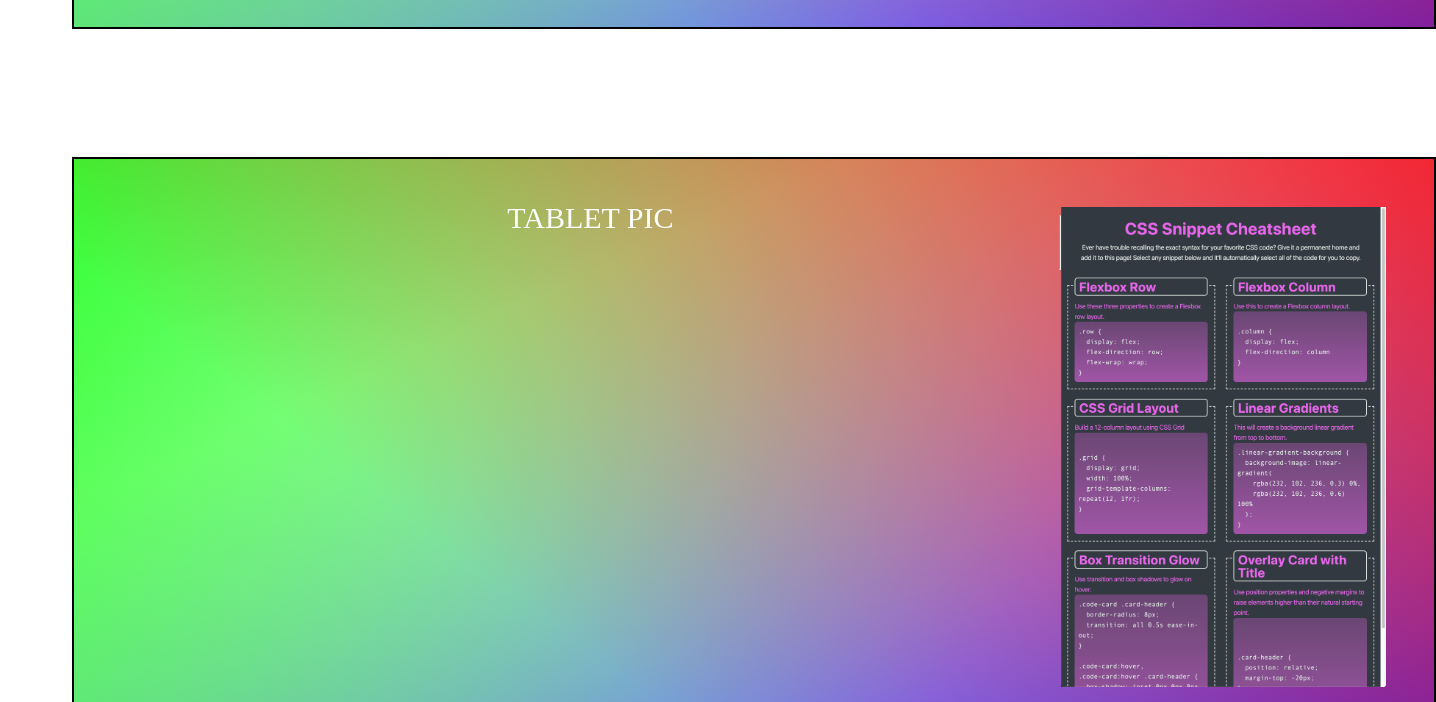
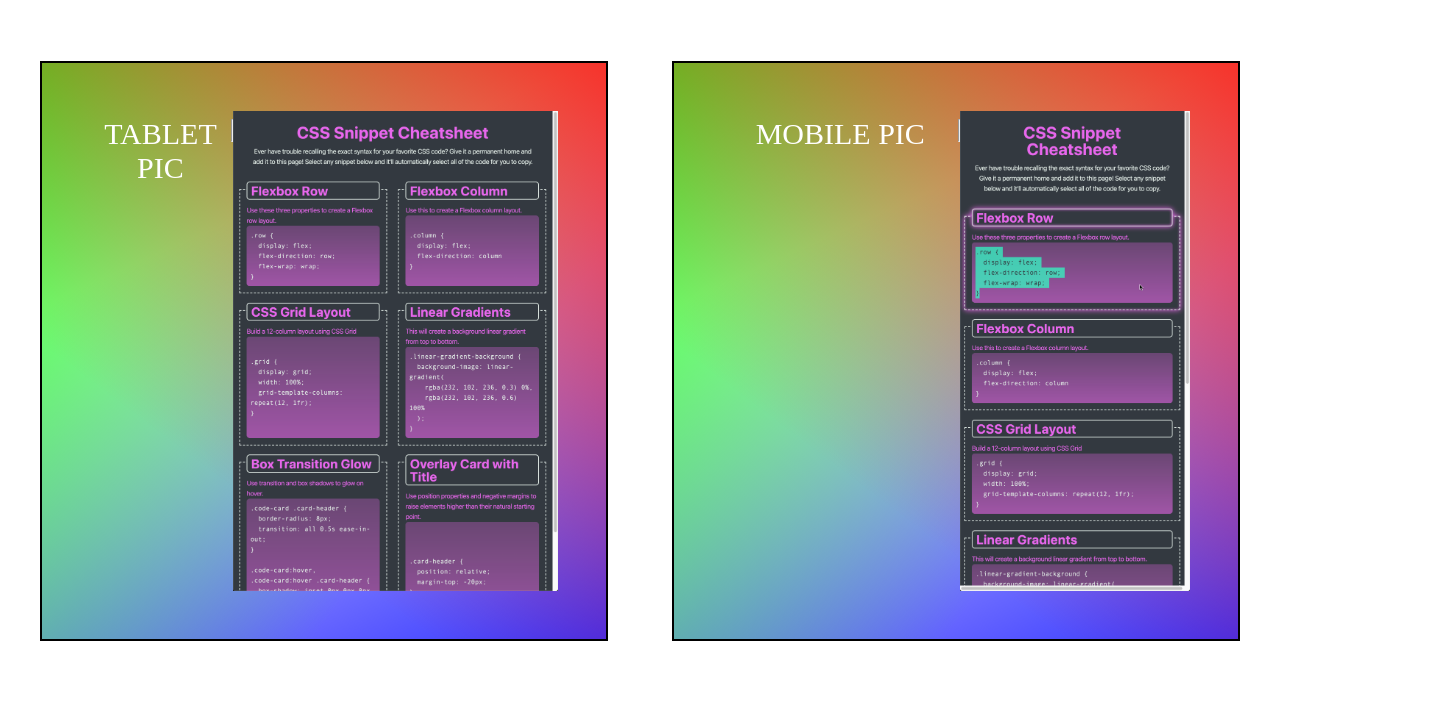
Before and after one commit to thefutureseer/mediaQueryMiniProject, a plain HTML site: page index.html in a window 1280 px wide. Shown: the part 623-1325 px from the top of the page, 1436 px wide, since content can reach past the window. Drawn offline with Linux system fonts and the light colour scheme.

Commit message:
add flexbod

```diff
--- a/css/style.css
+++ b/css/style.css
@@ -1,15 +1,32 @@
+/* html {
+  width: auto;
+} */
+
+
 body {
-  display: flex;
+  height: auto;
+  width: auto;
 }
 
-div {
+#container-grid {
+  width: fit-content;
+  display: flex;
+  flex-wrap: wrap;
+
+}
+
+.col {
+  flex: 1;
+}
+
+.card {
   height: auto;
   width: 100%;
   background: linear-gradient(217deg, rgba(255,0,0,.8), rgba(255,0,0,0) 70.71%),
-            linear-gradient(127deg, rgba(0,255,0,.8), rgba(0,255,0,0) 70.71%),
-            linear-gradient(336deg, rgba(0,0,255,.8), rgba(0,0,255,0) 70.71%);
+    linear-gradient(127deg, rgba(0,255,0,.8), rgba(0,255,0,0) 70.71%),
+    linear-gradient(336deg, rgba(0,0,255,.8), rgba(0,0,255,0) 70.71%);
   border: black solid 2px;
-  margin: 4em;
+  margin: 2em;
   padding: 3em;
   display:table;
   text-align: center;
@@ -19,12 +36,12 @@ div {
 p {
   height: 0;
   width: 100%;
-  margin: -6px;
+  margin: .2em;
   font-size: 30px;
 }
 
 hr {
-  height: 3.3em;
+  height: 1.3em;
   /* background-color: aqua; */
 }
 
@@ -37,33 +54,33 @@ img {
 
 
 @media (max-width:992px) {
-  .img-1 {
+  #img-1 {
     display: none;
   }
 }
 
 
 @media (min-width:992px) {
-  .img-2 {
+  #img-2 {
     display: none;
   }
 }
 
 @media (max-width:768px) {
-  .img-2 {
+  #img-2 {
     display: none;
   }
 }
 
 
 @media (min-width:768px) {
-  .img-3 {
+  #img-3 {
     display:none
   }
 }
 
 @media (min-width:1100px) {
-  .img-1, .img-2, .img-3 {
+  #img-1, #img-2, #img-3 {
     display: flex;
   }
   body {
--- a/index.html
+++ b/index.html
@@ -8,21 +8,38 @@
   <title>Document</title>
 </head>
 <body>
-  <div class="img-1">
+ <div id="container-grid">
+  <div id="img-1" class="col card">
     <p>DESKTOP PIC </p>
     <hr>
     <img src="images/01-app-desktop.png">
   </div>
-  <div class="img-2">
+  <div id="img-2" class="col card">
     <p>TABLET PIC </p>
     <hr>
     <img src="images/02-app-tablet.png">
   </div>
-  <div class="img-3">
+  <div id="img-3" class="col card">
+    <p>MOBILE PIC </p>
+    <hr>
+    <img src="images/03-app-mobile.png">
+  </div>
+  <div id="img-1" class="col card">
+    <p>DESKTOP PIC </p>
+    <hr>
+    <img src="images/01-app-desktop.png">
+  </div>
+  <div id="img-2" class="col card">
+    <p>TABLET PIC </p>
+    <hr>
+    <img src="images/02-app-tablet.png">
+  </div>
+  <div id="img-3" class="col card">
     <p>MOBILE PIC </p>
     <hr>
     <img src="images/03-app-mobile.png">
   </div>
 
+ </div>
 </body>
 </html>
```
